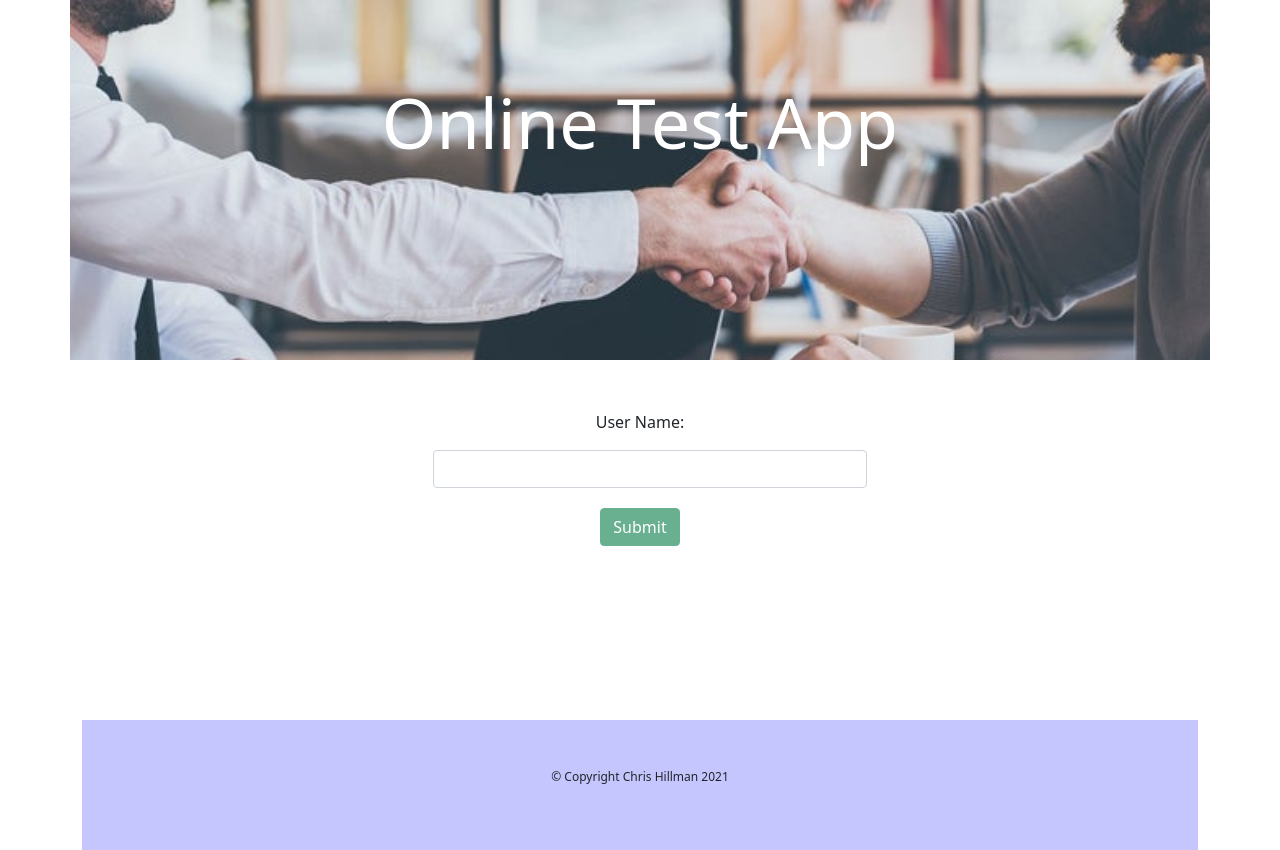
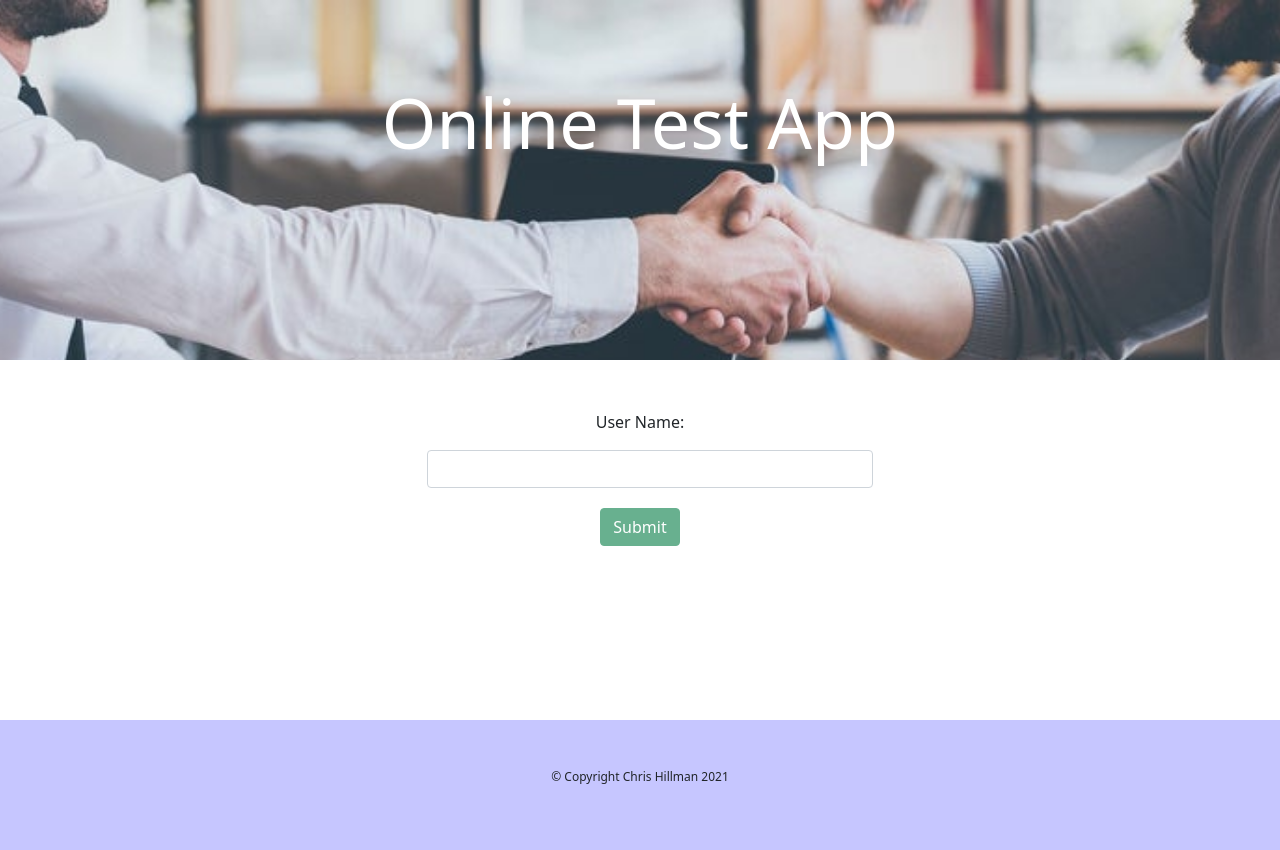
Before and after one commit to kt-fi/mean-online-test-project, an Angular app: page / in a window 1280 px wide. Built offline with nearby package versions, Linux system fonts and the light colour scheme.

Commit message:
more css change

```diff
--- a/src/app/app.component.html
+++ b/src/app/app.component.html
@@ -1,4 +1,4 @@
-<div class="container">
+<div>
   <app-header></app-header>
   <app-sign-in></app-sign-in>
   <app-main></app-main>
--- a/src/app/footer/footer.component.css
+++ b/src/app/footer/footer.component.css
@@ -4,7 +4,7 @@
     margin:0;
     text-align: center;
     font-size: 12px;
-    width:100%;
+
     background-color: rgb(198, 198, 255);
 }
 p{
--- a/src/app/main/main.component.css
+++ b/src/app/main/main.component.css
@@ -1,4 +1,4 @@
 .welcome-container{
-    background-color: rgba(192, 192, 192, 0.562);
+    background-color: rgba(230, 230, 230, 0.562);
     min-height: 55vh;
 }
--- a/src/app/question/question.component.html
+++ b/src/app/question/question.component.html
@@ -1,5 +1,5 @@
 <div class="row justify-content-md-center  pb-5">
-    <div *ngFor="let question of questions; let i = index " class="col-md-7 questionContainer" [hidden]="questionNum != i">
+    <div *ngFor="let question of questions; let i = index " class="col-md-4 questionContainer" [hidden]="questionNum != i">
 
         <form class="questionForm " action="" #questionRef="ngForm" (ngSubmit)="questionComplete(questionRef, i)" >
             <h3> QUESTION {{question.questionNumber}}</h3>
```
